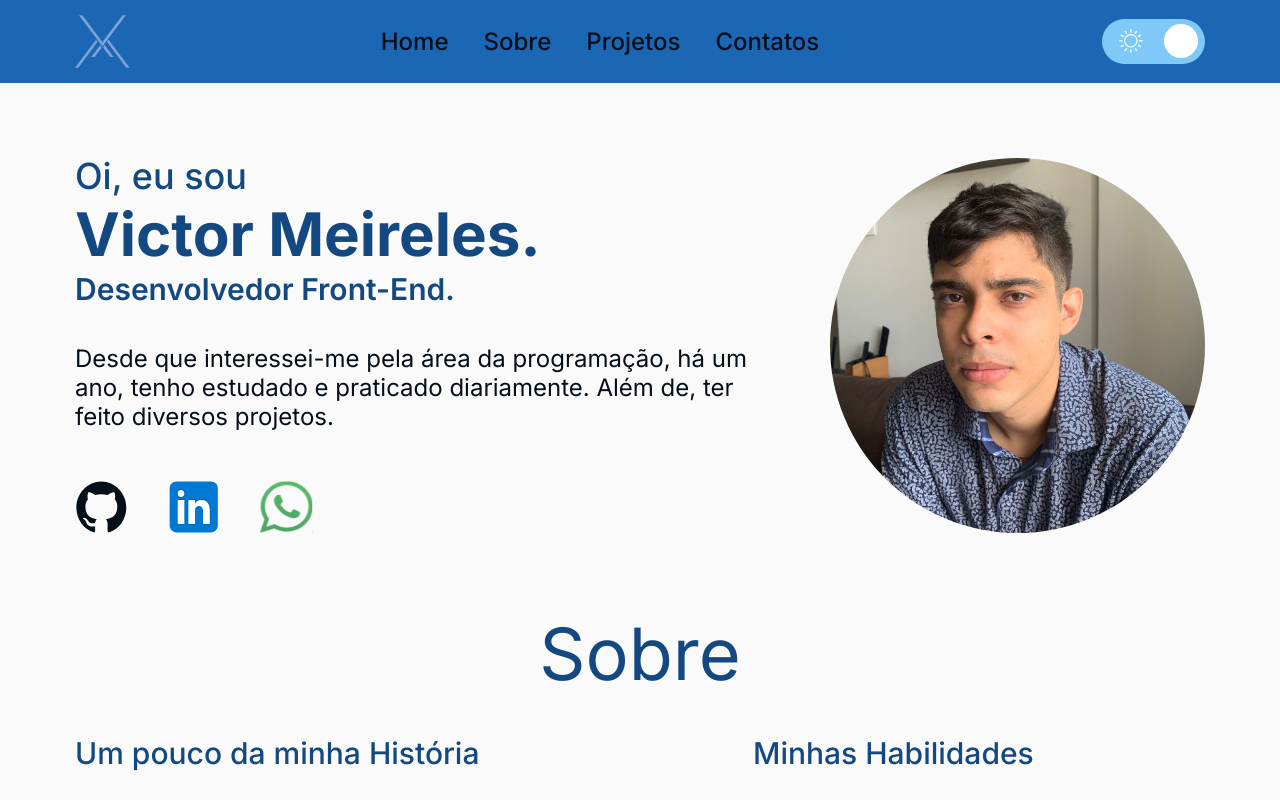
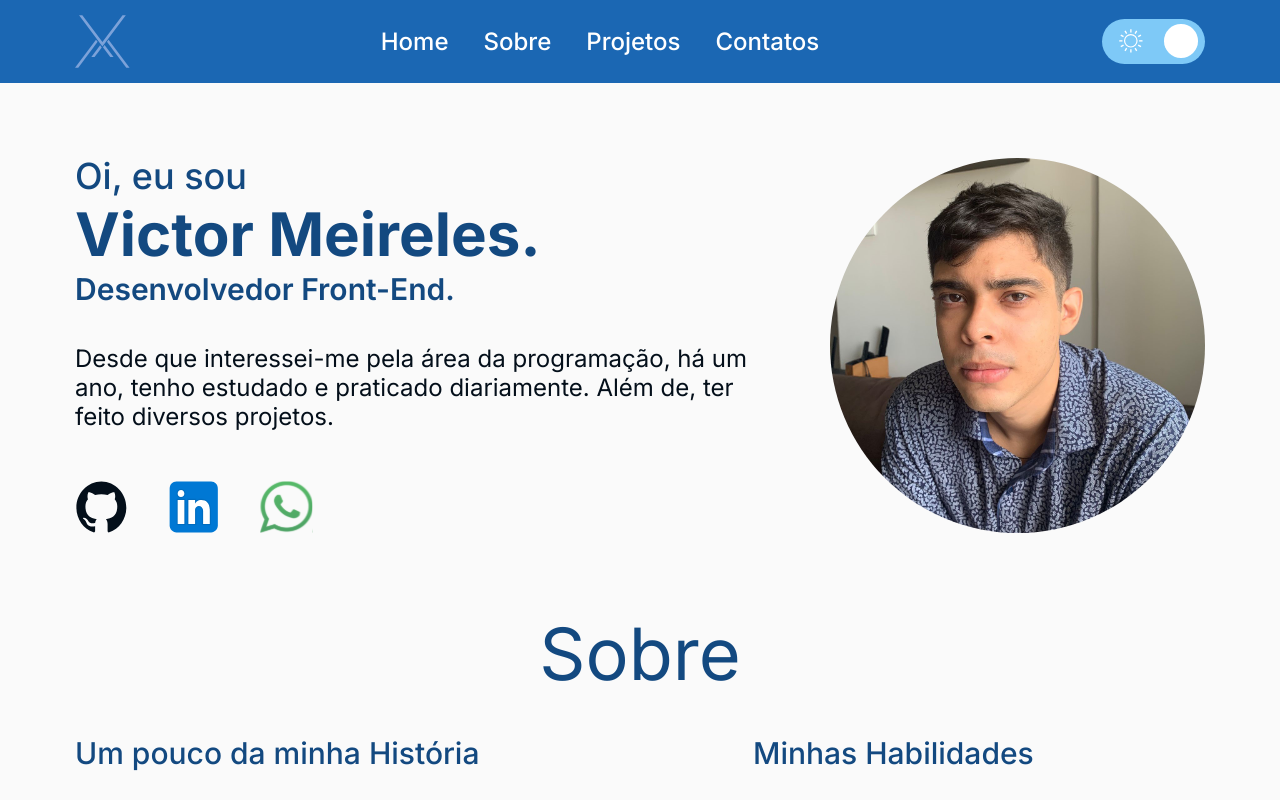
Before and after one commit to victoraamlima/portfolio, a React (Create React App) app: page / in a window 1280 px wide. Shown: the top 800 px of the page. Built offline with nearby package versions, Linux system fonts and the light colour scheme.

Commit message:
Update header and menu styles

```diff
--- a/src/components/Header/styleHeader.js
+++ b/src/components/Header/styleHeader.js
@@ -2,7 +2,10 @@ import styled from "styled-components"
 import breakpoints from "../../style/responsive"
 
 const StyledHeader = styled.header`
-  position: relative;
+  position: sticky;
+  top: 0;
+  left: 0;
+  z-index: 10;
   display: flex;
   justify-content: space-between;
   background-color: ${({ theme }) =>
@@ -14,7 +17,25 @@ const StyledHeader = styled.header`
 
   @media (max-width: ${breakpoints.medium1}px) {
     padding: 0 30px;
-    background-color: transparent;
+    background-color: ${({ theme }) =>
+      theme.theme === "light" ? theme.colors.white3 : theme.colors.blue3};
+
+    &::before {
+      content: "";
+      position: absolute;
+      bottom: -5rem;
+      left: 0;
+      width: 100%;
+      height: 5rem;
+      background: transparent;
+      background: linear-gradient(
+        180deg,
+        ${({ theme }) =>
+            theme.theme === "light" ? theme.colors.white3 : theme.colors.blue3}
+          0%,
+        transparent 100%
+      );
+    }
   }
 
   @media (max-width: ${breakpoints.small1}px) {
--- a/src/components/Menu/styleMenu.js
+++ b/src/components/Menu/styleMenu.js
@@ -3,9 +3,9 @@ import breakpoints from "../../style/responsive"
 
 const StyledMenu = styled.ul`
   // position: absolute;
+  // transform: translate(-50%, -50%);
   top: 50%;
   left: 50%;
-  // transform: translate(-50%, -50%);
   display: flex;
   justify-content: center;
   align-items: center;
@@ -13,8 +13,7 @@ const StyledMenu = styled.ul`
   transition: 0.3s;
 
   a {
-    color: ${({ theme }) =>
-      theme.theme === "light" ? theme.colors.blue1 : theme.colors.white1};
+    color: ${({ theme }) => theme.colors.white1};
     text-align: center;
     font-family: Inter;
     font-size: 3.2rem;
@@ -25,7 +24,12 @@ const StyledMenu = styled.ul`
       color: ${({ theme }) =>
         theme.theme === "light" ? theme.colors.white2 : theme.colors.blue6};
       text-decoration: underline;
+      transform: scale(1.1);
     }
+  }
+
+  li:hover {
+    transform: scale(1.1);
   }
 
   @media (max-width: ${breakpoints.medium1}px) {
@@ -105,7 +109,6 @@ const LabelMenuHamburger = styled.label`
         padding: 0 100px;
         height: 250px;
         width: 284px;
-        border: 1px solid ${({ theme }) => theme.colors.blue3};
         opacity: 1;
 
         li:last-child a::after {
@@ -125,11 +128,8 @@ const LabelMenuHamburger = styled.label`
           left: -64px;
           width: 220px;
           height: 2px;
-          background-color: ${({ theme }) =>
-            theme.theme === "light" ? theme.colors.blue1 : theme.colors.white1};
+          background-color: ${({ theme }) => theme.colors.white1};
         }
-
-
       }
     }
   }
```
